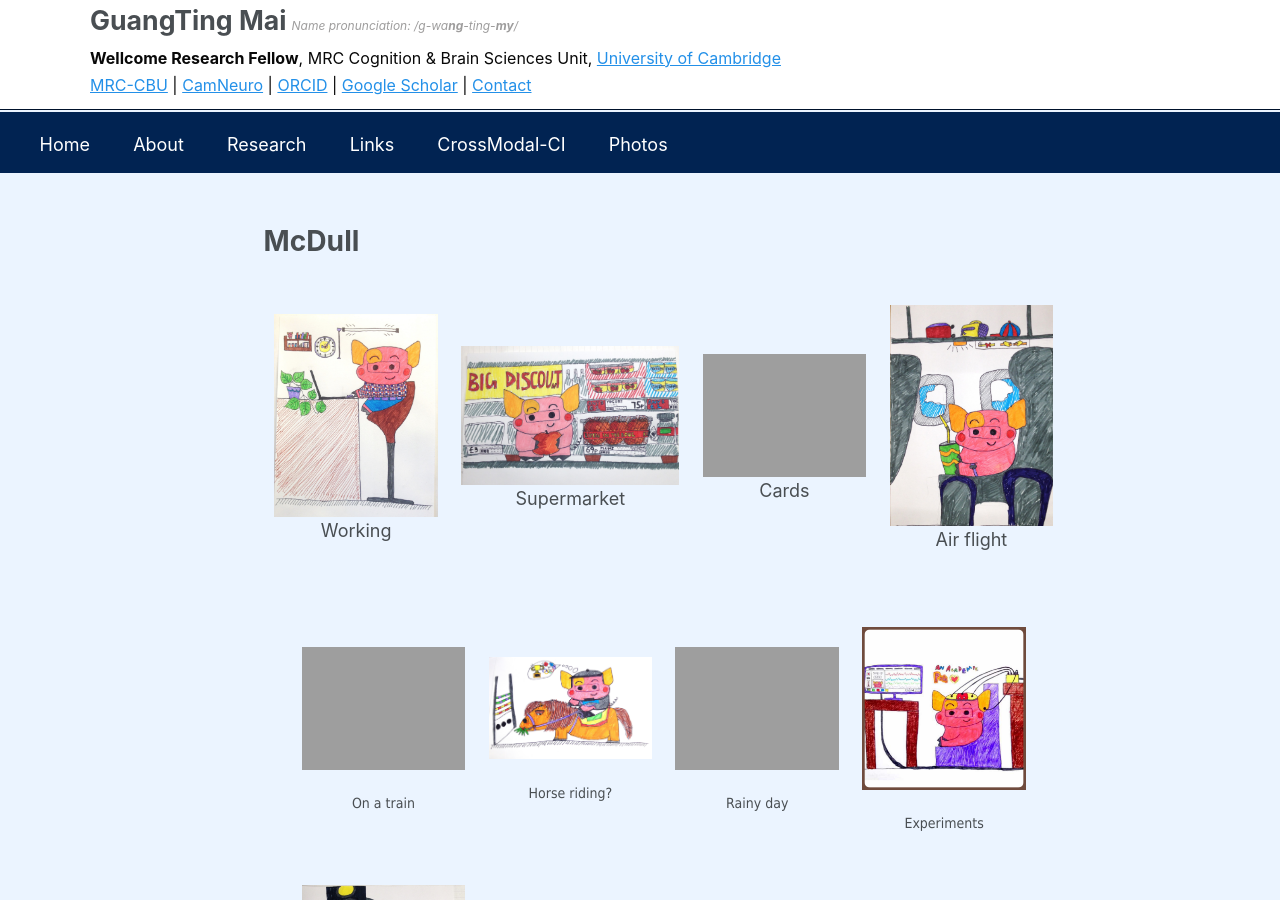
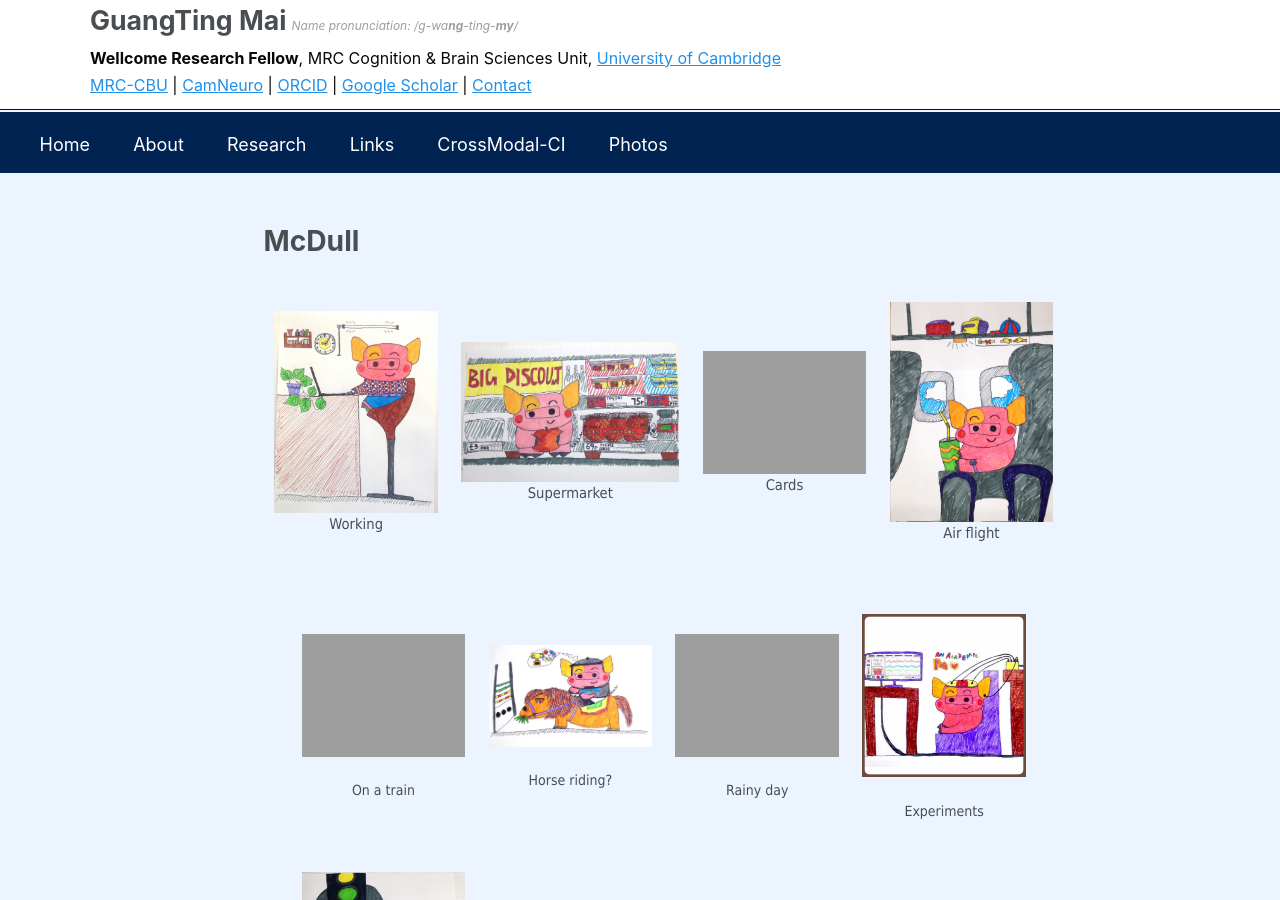
Before and after one commit to guangtingmai/guangtingmai.github.io, a Jekyll site: the page built from _pages/mcdull.html, in a window 1280 px wide and 900 px high. Built offline with Jekyll 4.4.1, drawn with Linux system fonts in a browser that asks for light colours.

Commit message:
Update mcdull.html

```diff
--- a/_pages/mcdull.html
+++ b/_pages/mcdull.html
@@ -6,10 +6,10 @@
 ---
 
 <div class="flex-row">
-  <div style="width: 18%; text-align: center;"><p align="center"><img src="https://guangtingmai.github.io/images/barchair.jpg">Working</p></div>
-  <div style="width: 24%; text-align: center;"><p align="center"><img src="https://guangtingmai.github.io/images/supermarket.jpg">Supermarket</p></div>
-  <div style="width: 18%; text-align: center;"><p align="center"><img src="https://guangtingmai.github.io/images/royalmail.jpg">Cards</p></div>
-  <div style="width: 18%; text-align: center;"><p align="center"><img src="https://guangtingmai.github.io/images/airflight.jpg">Air flight</p></div>
+  <div style="width: 18%; text-align: center;font-size:11pt; font-family:Tahoma"><p align="center"><img src="https://guangtingmai.github.io/images/barchair.jpg">Working</p></div>
+  <div style="width: 24%; text-align: center;font-size:11pt; font-family:Tahoma"><p align="center"><img src="https://guangtingmai.github.io/images/supermarket.jpg">Supermarket</p></div>
+  <div style="width: 18%; text-align: center;font-size:11pt; font-family:Tahoma"><p align="center"><img src="https://guangtingmai.github.io/images/royalmail.jpg">Cards</p></div>
+  <div style="width: 18%; text-align: center;font-size:11pt; font-family:Tahoma"><p align="center"><img src="https://guangtingmai.github.io/images/airflight.jpg">Air flight</p></div>
 </div>
 
 <div class="flex-row">
```
